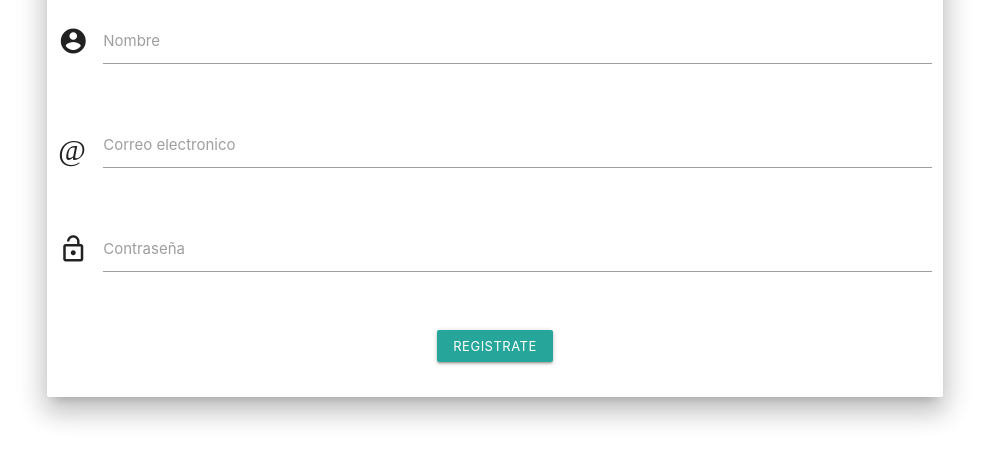
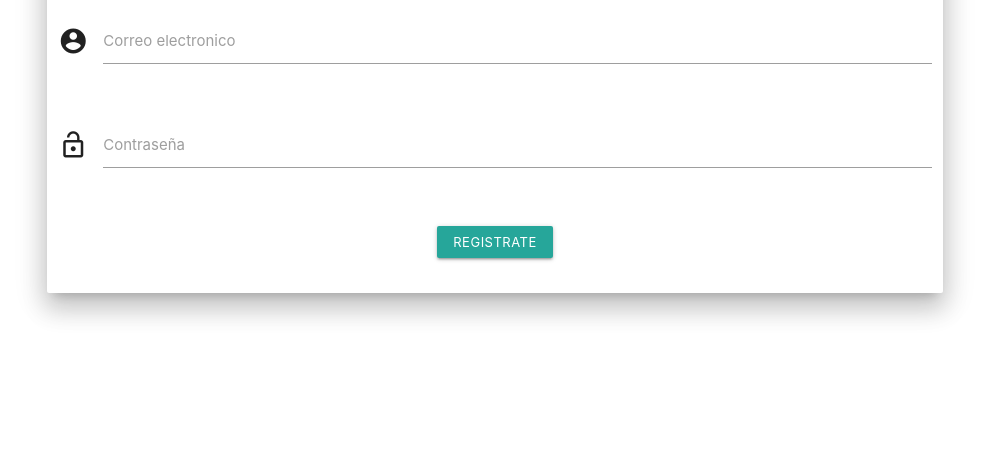
Before and after one commit to carocromatica/Proyecto-Here, a plain HTML site: page src/html/register.html in a window 1280 px wide. Shown: the part 212-674 px from the top of the page, without its empty margins (145-1134 px from the left). Drawn offline with nearby package versions, Linux system fonts and the light colour scheme.

Commit message:
eliminar input

```diff
--- a/src/html/register.html
+++ b/src/html/register.html
@@ -20,16 +20,8 @@
                     <div class="center">
                     <img class="responsive-img logo" src ="../../assets/img/logo.png" alt="logo"></div>
                     <div class="row ">
-                            <div class="input-field col s12 m12 l12">
-                                <i class="material-icons prefix">
-                                        account_circle</i>
-                                <input id="name" type="text" class="validate ">
-                                <label for="email">Nombre</label>
-                            </div>
-                        </div>
-                    <div class="row ">
                         <div class="input-field col s12 m12 l12">
-                            <i class="material-icons prefix">@</i>
+                            <i class="material-icons prefix">account_circle</i>
                             <input id="email" type="email" class="validate ">
                             <label for="email">Correo electronico</label>
                         </div>
```
